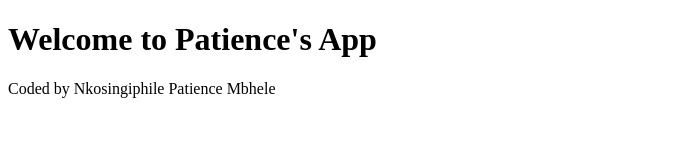
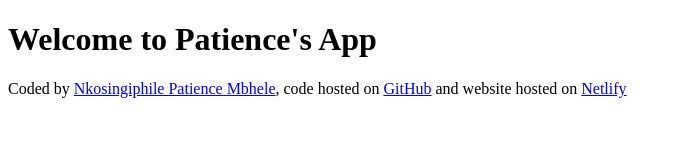
Before and after one commit to Phile105/patience, a plain HTML site: page index.html in a window 1280 px wide. Shown: the whole page, without its empty margins (0-681 px from the left). Drawn offline with Linux system fonts and the light colour scheme.

Commit message:
Added links to the footer

```diff
--- a/index.html
+++ b/index.html
@@ -7,6 +7,16 @@
   </head>
   <body>
     <h1>Welcome to Patience's App</h1>
-    <footer>Coded by Nkosingiphile Patience Mbhele</footer>
+    <footer>
+      Coded by
+      <a href="https://github.com/Phile105" target="_blank"
+        >Nkosingiphile Patience Mbhele</a
+      >, code hosted on
+      <a href="https://github.com/Phile105/patience" target="_blank">GitHub</a>
+      and website hosted on
+      <a href="https://patience-shecodes-app.netlify.app/" target="_blank"
+        >Netlify</a
+      >
+    </footer>
   </body>
 </html>
```
